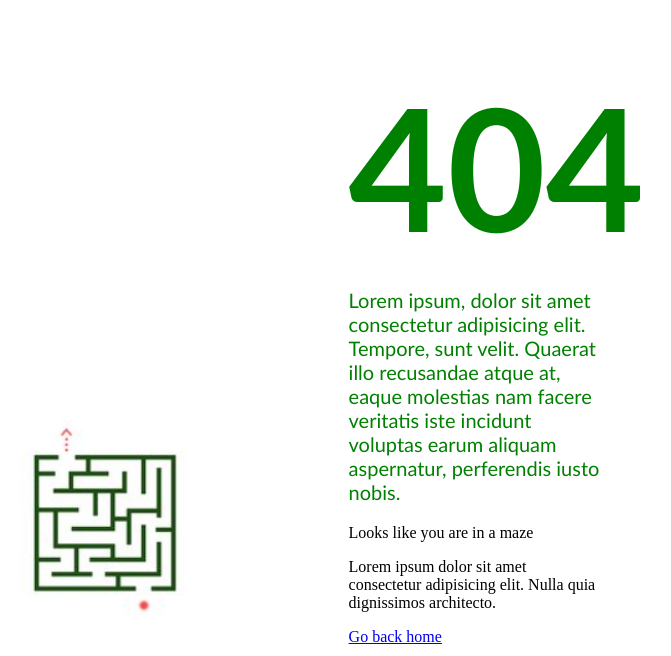
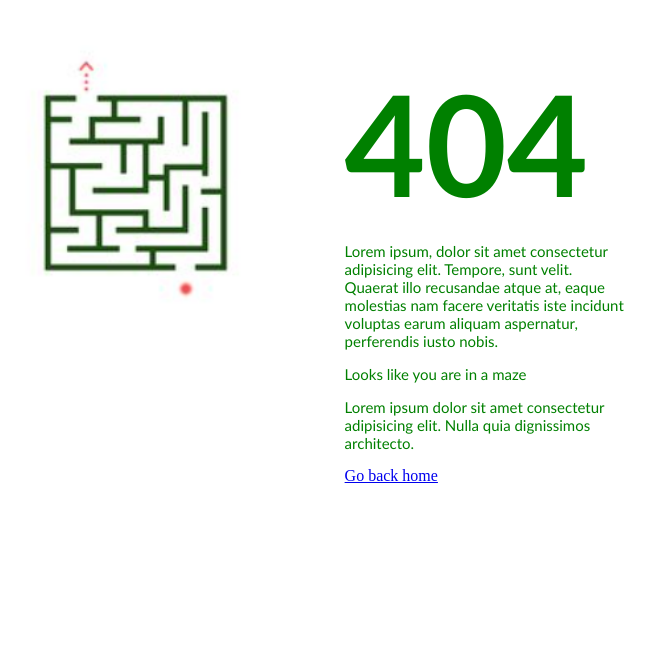
Before and after one commit to NataljaDm/Labirintas, a website: page index.html in a window 1280 px wide. Shown: the part 144-800 px from the top of the page, without its empty margins (327-998 px from the left). Drawn offline with Linux system fonts and the light colour scheme.

Commit message:
main changes

```diff
--- a/index.html
+++ b/index.html
@@ -8,11 +8,12 @@
 </head>
 <body>
     <main style="width: 50%; margin-left: 25%; margin-top: 180px; display: inline-block;">
-        <img src="./Labirintas.PNG" alt="Labirintas" style="width: 35%; display: inline-block;">
-        <div style="width: 40%;display: inline-block;margin-left: 20%;">
-            <h1 style="font-size: 170px;margin: 0; margin-top: 20px; color: green;font-family: 'Gill Sans', 'Gill Sans MT', Calibri, 'Trebuchet MS', sans-serif;">404</h1>
-            <p style="font-size: 20px;color: green; font-family: 'Gill Sans', 'Gill Sans MT', Calibri, 'Trebuchet MS', sans-serif;">Lorem ipsum, dolor sit amet consectetur adipisicing elit. Tempore, sunt velit. Quaerat illo recusandae atque at, eaque molestias nam facere veritatis iste incidunt voluptas earum aliquam aspernatur, perferendis iusto nobis.</p>Looks like you are in a maze</p>
-            <p>Lorem ipsum dolor sit amet consectetur adipisicing elit. Nulla quia dignissimos architecto.</p>
+        <img src="./Labirintas.PNG" alt="Labirintas" style="width: 45%; display: inline-block;">
+        <div style=" width: 45%;display: inline-block;float: right;">
+            <h1 style="font-size: 140px;margin: 0; margin-top: 15px; color: green;font-family: 'Gill Sans', 'Gill Sans MT', Calibri, 'Trebuchet MS', sans-serif;">404</h1>
+            <p style="font-size: 15px;color: green; font-family: 'Gill Sans', 'Gill Sans MT', Calibri, 'Trebuchet MS', sans-serif;">Lorem ipsum, dolor sit amet consectetur adipisicing elit. Tempore, sunt velit. Quaerat illo recusandae atque at, eaque molestias nam facere veritatis iste incidunt voluptas earum aliquam aspernatur, perferendis iusto nobis.</p>
+            <p style="font-size: 15px; color: green; font-family:'Gill Sans', 'Gill Sans MT', Calibri, 'Trebuchet MS', sans-serif;">Looks like you are in a maze</p>
+            <p style="font-size: 15px;color: green; font-family: 'Gill Sans', 'Gill Sans MT', Calibri, 'Trebuchet MS', sans-serif;">Lorem ipsum dolor sit amet consectetur adipisicing elit. Nulla quia dignissimos architecto.</p>
             <a href="#">Go back home</a>
         </div>
     </main>
```
